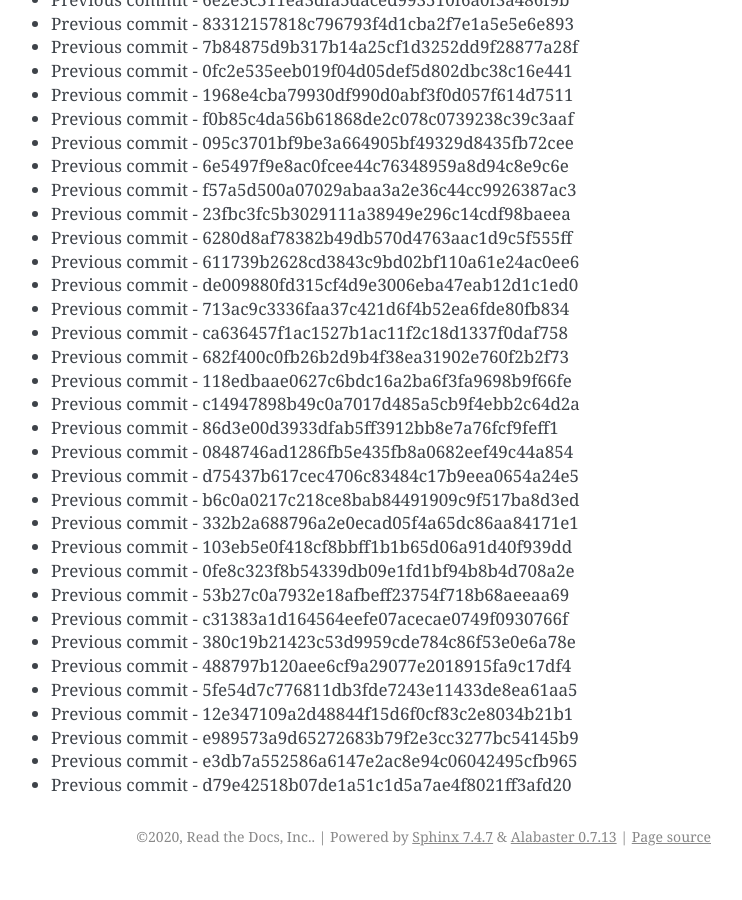
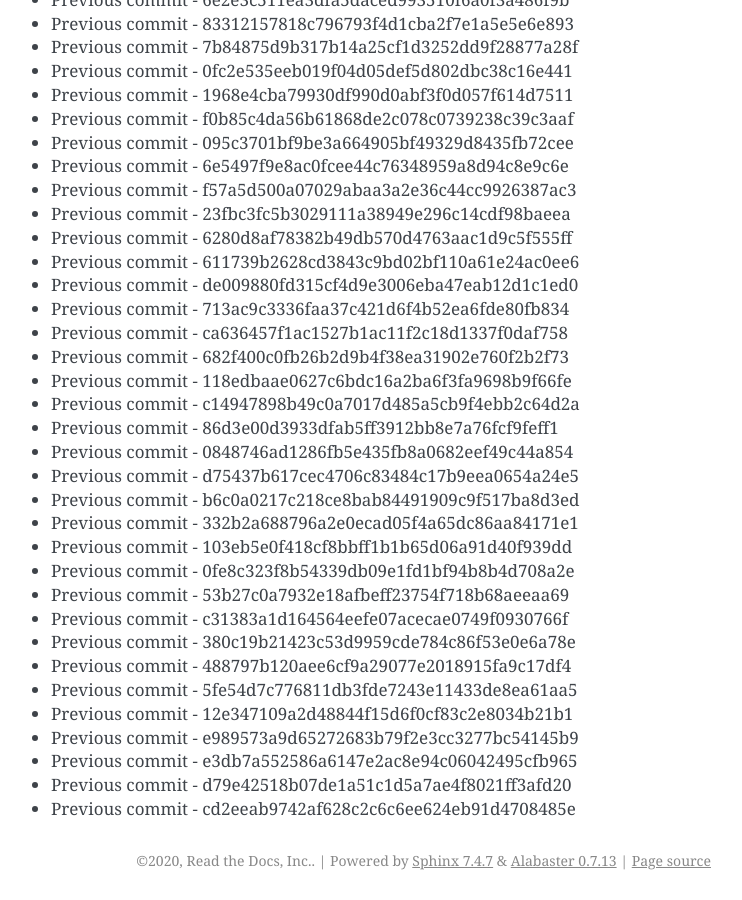
Before and after one commit to readthedocs/rtd-git-stresstest, a Sphinx documentation site: the page built from docs/updates.rst, in a window 1280 px wide and 900 px high, scrolled down 74783 px. Shown: the whole window, without its empty margins (399-1141 px from the left). Built offline with Sphinx 7.4.7, drawn with Linux system fonts in a browser that asks for light colours; before the commit the page ends 75659 px from its top, so only the background shows below that.

Commit message:
Generating commit from previous: cd2eeab9742af628c2c6c6ee624eb91d4708485e

```diff
--- a/docs/updates.rst
+++ b/docs/updates.rst
@@ -3174,3 +3174,4 @@ It can be tested for any performance characteristics.
 * Previous commit - e989573a9d65272683b79f2e3cc3277bc54145b9
 * Previous commit - e3db7a552586a6147e2ac8e94c06042495cfb965
 * Previous commit - d79e42518b07de1a51c1d5a7ae4f8021ff3afd20
+* Previous commit - cd2eeab9742af628c2c6c6ee624eb91d4708485e
```
